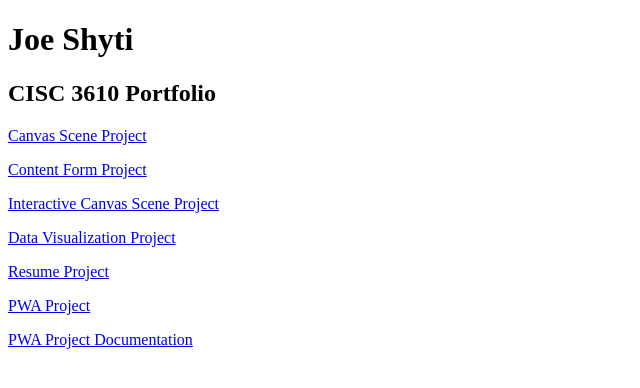
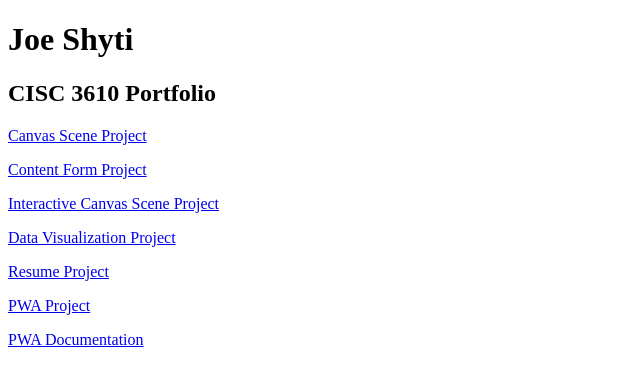
Before and after one commit to joee-ks/joee-ks.github.io, a plain HTML site: page index.html in a window 1280 px wide. Shown: the full height of the page, 0-640 px from the left. Drawn offline with Linux system fonts and the light colour scheme.

Commit message:
properly setup link to documentation for PWA

```diff
--- a/index.html
+++ b/index.html
@@ -22,6 +22,6 @@
     <a href="PWA-project/index.html" target="_blank">PWA Project</a>
 </p>
 <p>
-    <a href="PWA-project/README.md" target="_blank">PWA Project Documentation</a>
+    <a href="https://github.com/joee-ks/joee-ks.github.io/blob/main/PWA-project/README.md" target="_blank">PWA Documentation</a>
 </body>
 </html>
```
